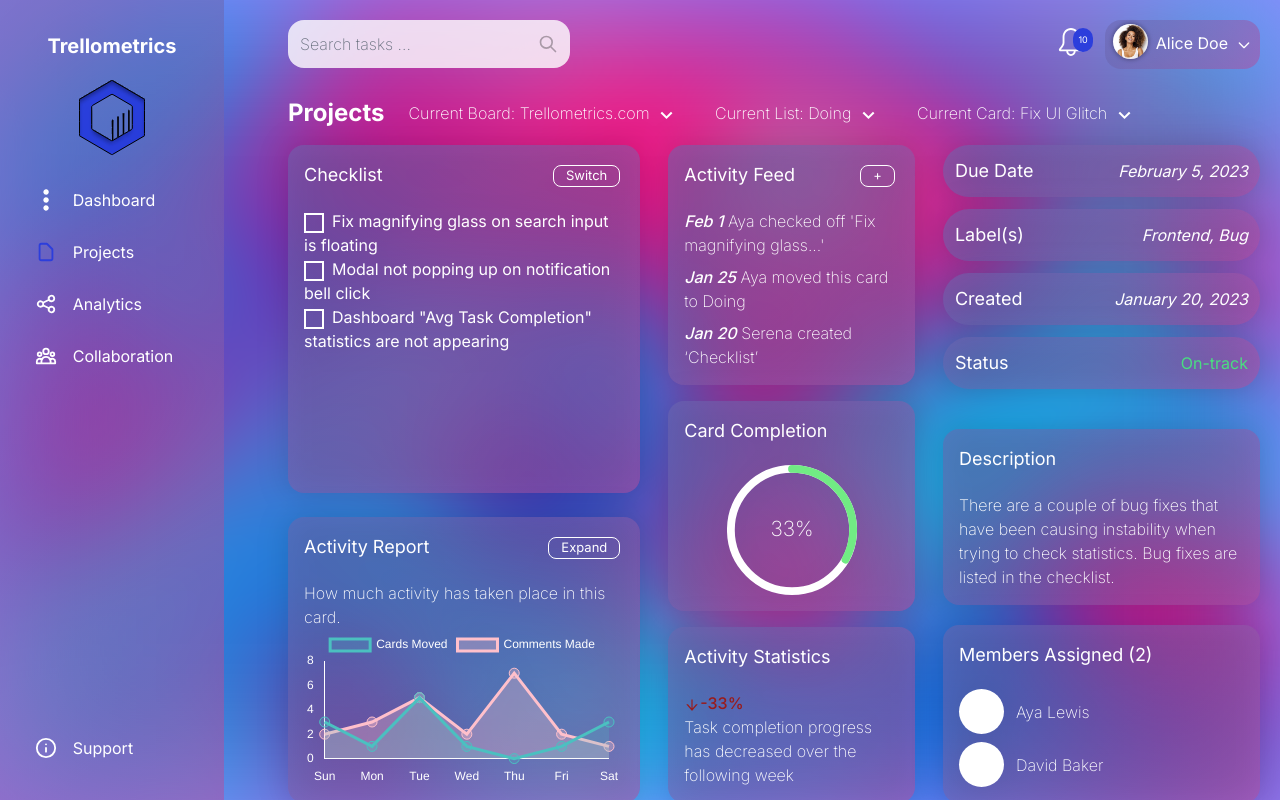
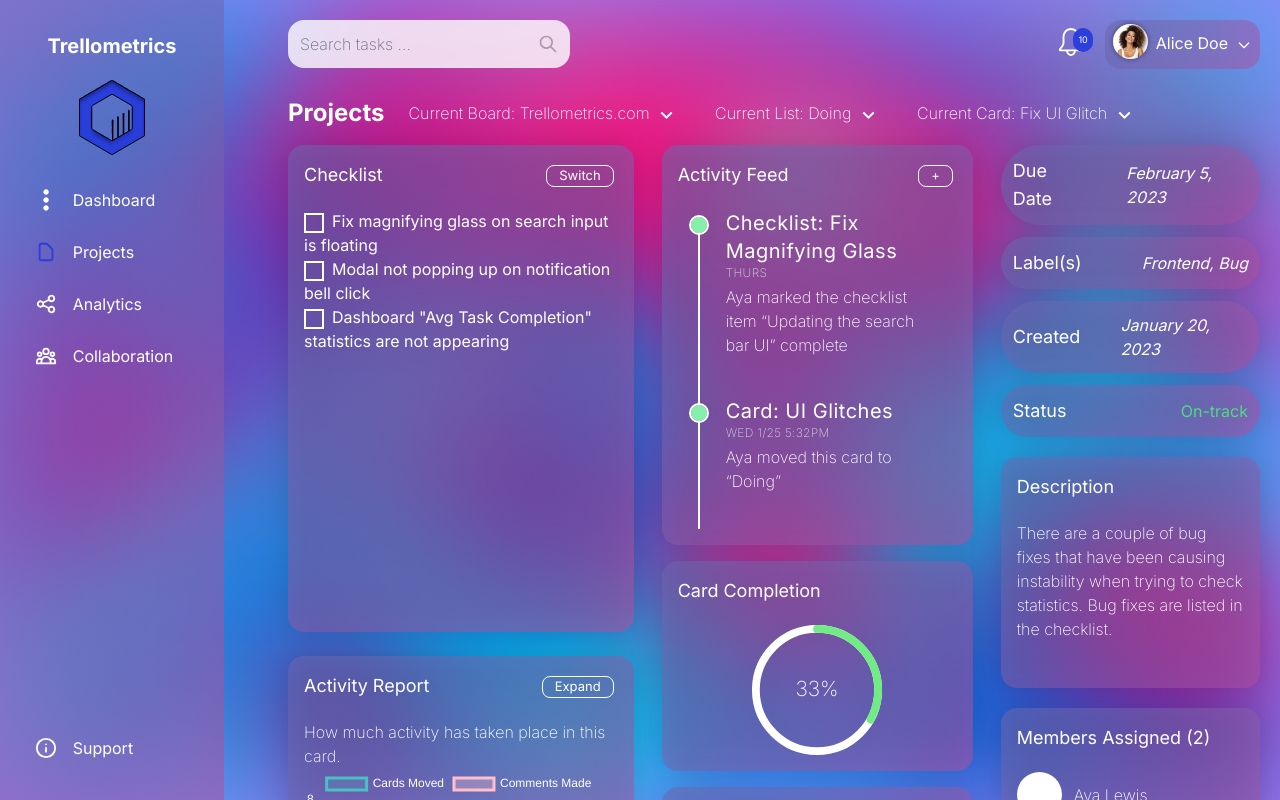
Before and after one commit to pixelRena/Trello-Dashboard, a Next.js app: page /projects in a window 1280 px wide. Built offline with nearby package versions, Linux system fonts and the light colour scheme.

Commit message:
Added timeline template to projects page activity feed

```diff
--- a/components/projects-items/projects-cards.component.jsx
+++ b/components/projects-items/projects-cards.component.jsx
@@ -8,6 +8,7 @@ import { AiOutlineArrowDown } from "react-icons/ai";
 // To be removed
 import { buildStyles, CircularProgressbar } from "react-circular-progressbar";
 import 'react-circular-progressbar/dist/styles.css';
+import Timeline from "../timeline-items/timeline.component";
 
 export default function ProjectsCards() {
     const data = {
@@ -67,14 +68,28 @@ export default function ProjectsCards() {
                 </div>
 
 
-                <div className="flex flex-col py-3 gap-4 w-full lg:w-[70%] justify-between">
-                    <CardTemplate title="Activity Feed" additionalClasses="h-full" additionalContentClasses="flex flex-col gap-2">
+                <div className="flex flex-col py-3 gap-4 w-full justify-between lg:w-[90%]">
+                    <CardTemplate title="Activity Feed" additionalContentClasses="flex flex-col gap-2">
                         <div className="absolute top-4 right-5 flex-row gap-4 lg:top-5 lg:flex">
                             <Button>+</Button>
                         </div>
-                        <div><span className="italic font-medium">Feb 1</span> Aya checked off 'Fix magnifying glass...'</div>
-                        <div><span className="italic font-medium">Jan 25</span> Aya moved this card to Doing</div>
-                        <div><span className="italic font-medium">Jan 20</span> Serena created ‘Checklist’</div>
+                        <Timeline>
+                            <div className="timeline-data">
+                                <div>Checklist: Fix Magnifying Glass</div>
+                                <div>Thurs</div>
+                                <div>Aya marked the checklist item <q>Updating the search bar UI</q> complete</div>
+                            </div>
+                            <div className="timeline-data">
+                                <div>Card: UI Glitches</div>
+                                <div>Wed 1/25 5:32pm</div>
+                                <div>Aya moved this card to <q>Doing</q></div>
+                            </div>
+                            <div className="timeline-data">
+                                <div>Checklist: UI Glitches</div>
+                                <div>Fri 1/20 11:00am</div>
+                                <div>Serena created the Checklist <q>Images in Grid</q> </div>
+                            </div>
+                        </Timeline>
                     </CardTemplate>
                     <div className="flex flex-col gap-4">
                         <CardTemplate title="Card Completion">
@@ -97,7 +112,7 @@ export default function ProjectsCards() {
                 </div>
 
 
-                <div className="flex flex-col py-3 gap-5 w-full lg:w-[90%] justify-around">
+                <div className="flex flex-col py-3 gap-5 w-full lg:w-[75%] justify-around">
                     <div className="flex flex-col justify-start gap-3 h-full">
                         <ProjectsInfoCardTemplate title="Due Date">
                             February 5, 2023
@@ -112,10 +127,10 @@ export default function ProjectsCards() {
                             <span className="text-green-400 not-italic">On-track</span>
                         </ProjectsInfoCardTemplate>
                     </div>
-                    <CardTemplate title="Description">
+                    <CardTemplate title="Description" additionalClasses="h-full">
                         There are a couple of bug fixes that  have been causing instability when trying to check statistics. Bug fixes are listed in the checklist.
                     </CardTemplate>
-                    <CardTemplate title="Members Assigned (2)">
+                    <CardTemplate title="Members Assigned (2)" additionalClasses="h-full">
                         <div className="flex flex-row w-full items-center gap-x-3 pb-2">
                             <div className="rounded-full w-[45px] h-[45px] bg-white"></div>
                             <div>Aya Lewis</div>
```
